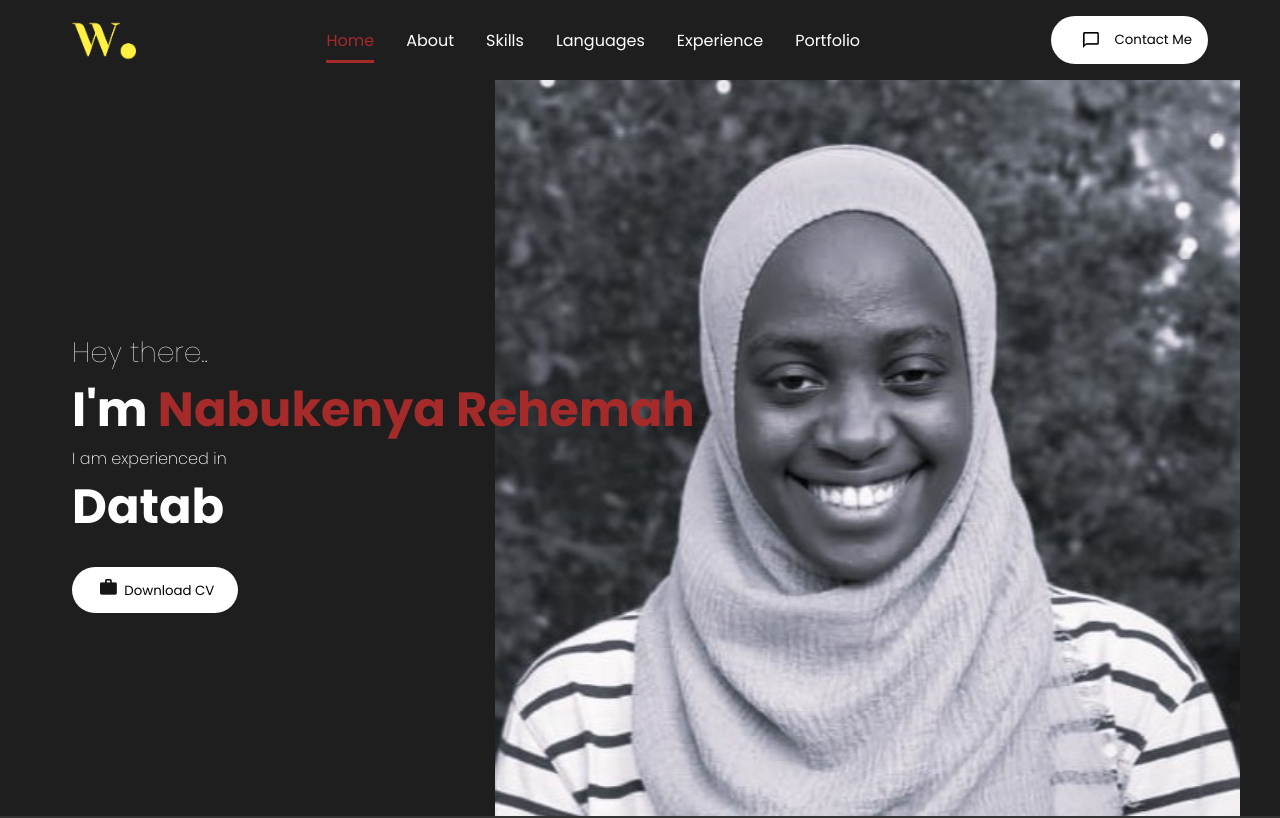
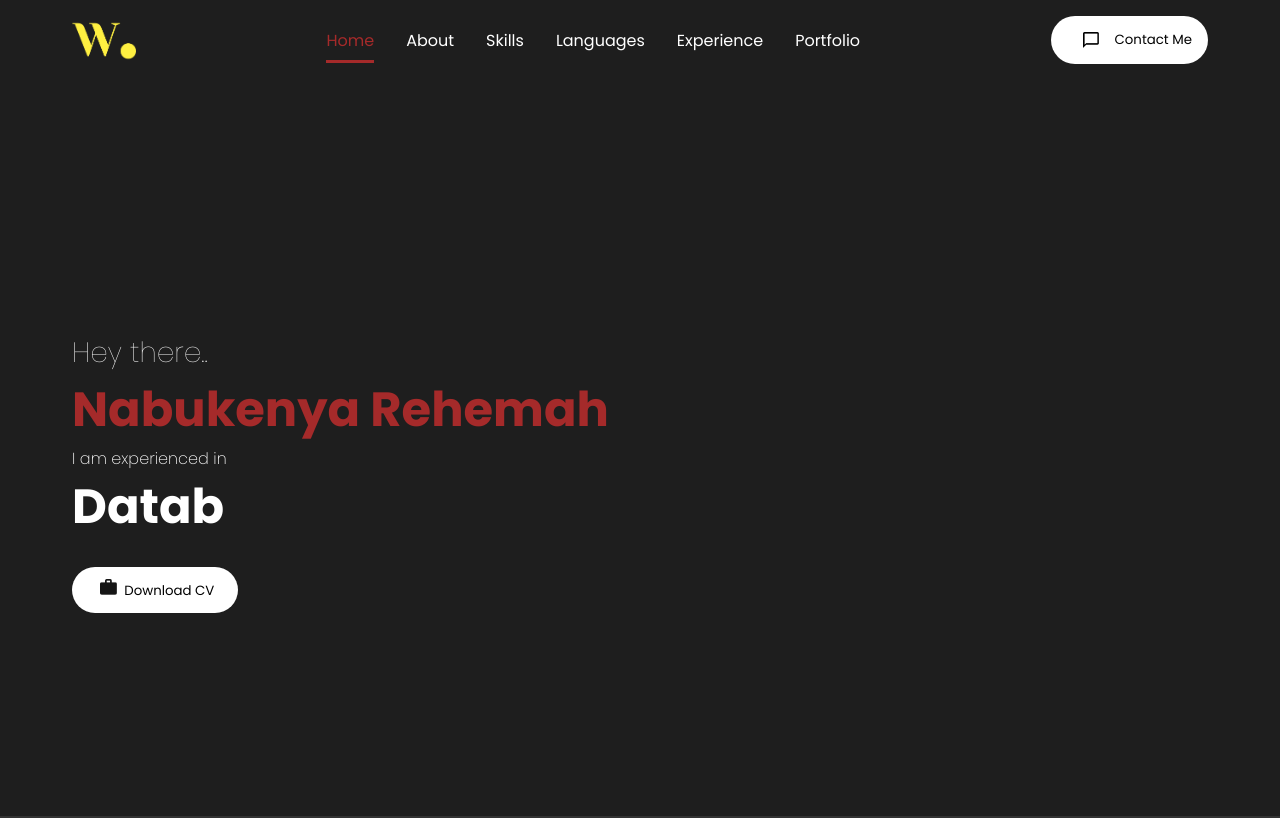
Before and after one commit to remyhayaan/portfolio, a React (Create React App) app in the folder myportfoli/: page / in a window 1280 px wide. Shown: the top 818 px of the page. Built offline with nearby package versions, Linux system fonts and the light colour scheme.

Commit message:
changes to file

```diff
--- a/myportfoli/src/components/Intro.js
+++ b/myportfoli/src/components/Intro.js
@@ -1,7 +1,7 @@
 import React, { useState, useEffect } from 'react';
 import btnImg from '../../src/assets/hireme.png';
 import cv from '../../src/assets/Nabukenya-Rehemah-CV.docx';
-import bg from '../../src/assets/remy1.jpg';
+//import bg from '../../src/assets/remy1.jpg';
 import smallScreenImg from '../../src/assets/bw.jfif'; // New image for smaller screens
 
 function Intro() {
@@ -38,13 +38,13 @@ function Intro() {
   return (
     <section id='intro'>
       <div className='introDiv'>
-     <img src={bg} alt='Profile' className='bg' />
+     {/*<img src={bg} alt='Profile' className='bg' />*/}
         {/* This is the new image for small screens */}
         <img src={smallScreenImg} alt="Small Screen" className='bgSmall' />
         <div className='introContent'>
           <span className='hello'>Hey there..</span>
           <span className='introText'>
-            I'm <span className='introName'>Nabukenya Rehemah</span> <br />
+           <span className='introName'>Nabukenya Rehemah</span> <br />
             <p className='introPara'>I am experienced in </p>
             {displayedText}
           </span>
```
